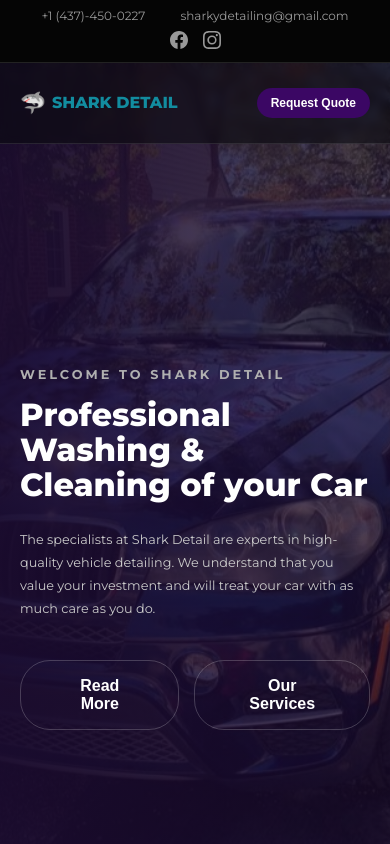
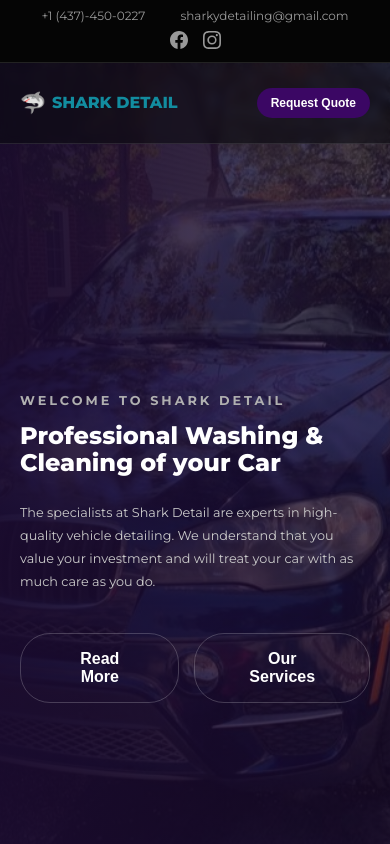
Before and after one commit to Chzhqv/shark-website, a React (Vite) app: page / in a window 390 px wide. Shown: the top 844 px of the page. Built offline with nearby package versions, Linux system fonts and the light colour scheme.

Commit message:
Hero and About Mobile allignment Fix v2.3

```diff
--- a/src/index.css
+++ b/src/index.css
@@ -334,7 +334,7 @@ input, .date-input { width: 100%; padding: 12px; background: #0f1214; border: 1p
     padding-top: 180px;
   }
 
-  .hero-title { font-size: 2rem; }
+  .hero-title { font-size: 1.5rem; }
 
   .hero-desc {
     font-size: 0.80rem;
```
